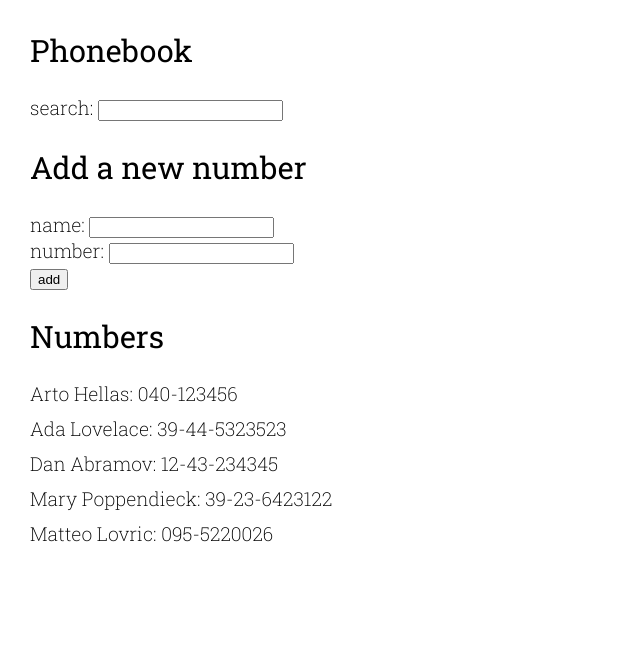
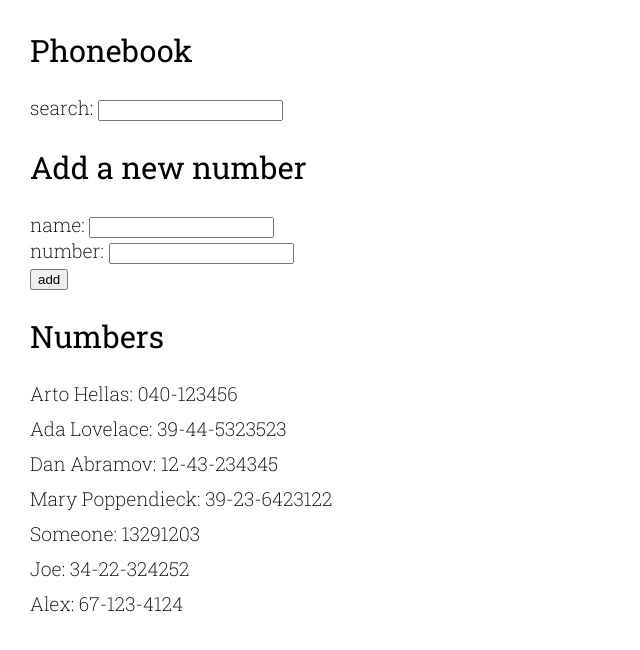
Before and after one commit to m2lovric/Part02, a React (Create React App) app in the folder phonebook/: page / in a window 1280 px wide. Shown: the top 650 px of the page, without its empty margins (0-640 px from the left). Built offline with nearby package versions, Linux system fonts and the light colour scheme; data requests are answered from the project's data file.

Commit message:
exercises 2.16

```diff
--- a/phonebook/db.json
+++ b/phonebook/db.json
@@ -21,9 +21,19 @@
       "id": 4
     },
     {
-      "name": "Matteo Lovric",
-      "number": "095-5220026",
+      "name": "Someone",
+      "number": "13291203",
       "id": 5
+    },
+    {
+      "name": "Joe",
+      "number": "34-22-324252",
+      "id": 6
+    },
+    {
+      "name": "Alex",
+      "number": "67-123-4124",
+      "id": 7
     }
   ]
 }
--- a/phonebook/src/App.js
+++ b/phonebook/src/App.js
@@ -4,6 +4,7 @@ import Filter from './components/Filter';
 import PersonForm from './components/PersonForm';
 import Persons from './components/Persons';
 import axios from 'axios';
+import services from './services/axios-service';
 
 function App() {
   const [person, setPerson] = useState([]);
@@ -12,12 +13,8 @@ function App() {
   const [search, setSearch] = useState('');
 
   useEffect(() => {
-    axios
-      .get('http://localhost:3002/persons')
-      .then(res => {
-        setPerson(res.data);
-      })
-  })
+    services.getAll().then(persons => setPerson(persons));
+  },[]);
 
   const handleNewName = (e) => {
     setNewName(e.target.value);
@@ -38,13 +35,11 @@ function App() {
         name: newName,
         number: newNumber
       }
-      axios
-        .post('http://localhost:3002/persons', newPerson)
-        .then(res => {
-          setPerson(person.concat(res.data));
-          setNewName('');
-          setNewNumber('');
-        })
+      services.newPerson(newPerson).then(update => {
+        setPerson(person.concat(update));
+        setNewName('');
+        setNewNumber('');
+      })
     }else{
       alert(`${newName} is already added to phonebook`);
     }
--- /dev/null
+++ b/phonebook/src/services/axios-service.js
@@ -0,0 +1,15 @@
+import axios from 'axios';
+
+const url = 'http://localhost:3002/persons';
+
+const getAll = () => {
+  const req = axios.get(url);
+  return req.then(res => res.data);
+}
+
+const newPerson = (obj) => {
+  const req = axios.post(url, obj);
+  return req.then(res => res.data);
+}
+
+export default {getAll, newPerson}
```
